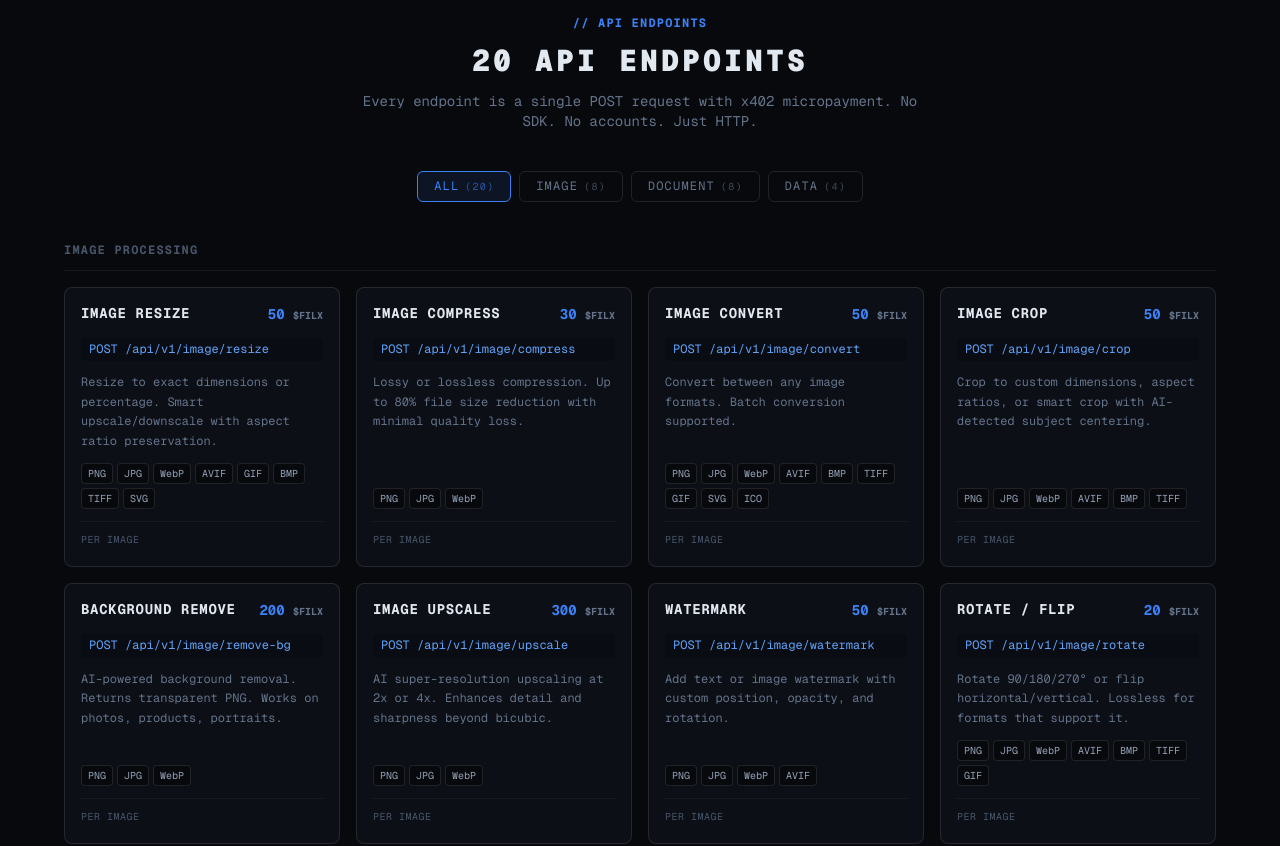
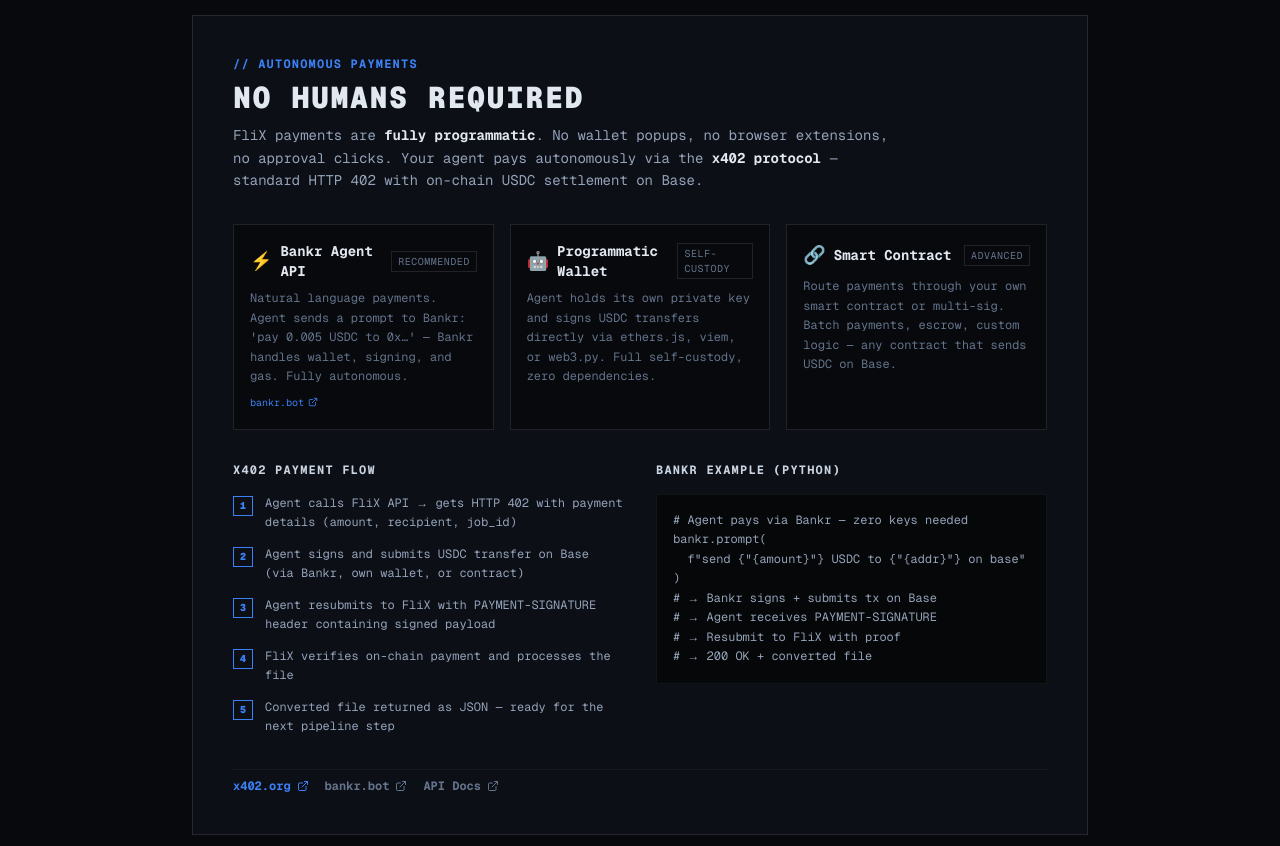
Before and after one commit to filx-io/filx, a Next.js app in the folder frontend/: page / in a window 1280 px wide. Shown: the part 3460-4306 px from the top of the page. Built offline with nearby package versions, Linux system fonts and the light colour scheme; no server answers.

Commit message:
fix bugs: USDC prices in all-tools, fix bankr-integration link/design, add BankrIntegration to page, rename FILX var in snippet

```diff
--- a/frontend/app/page.tsx
+++ b/frontend/app/page.tsx
@@ -4,6 +4,7 @@
 import { TerminalDemo } from "@/components/terminal-demo";
 import { Thesis } from "@/components/thesis";
 import { HowItWorks } from "@/components/how-it-works";
+import { BankrIntegration } from "@/components/bankr-integration";
 import { AllTools } from "@/components/all-tools";
 import { AgentSnippet } from "@/components/agent-snippet";
 import { UseCases } from "@/components/use-cases";
@@ -21,6 +22,7 @@
       <TerminalDemo />
       <Thesis />
       <HowItWorks />
+      <BankrIntegration />
       <AllTools />
       <AgentSnippet />
       <UseCases />
--- a/frontend/components/all-tools.tsx
+++ b/frontend/components/all-tools.tsx
@@ -21,7 +21,7 @@
     endpoint: "POST /api/v1/image/resize",
     desc: "Resize to exact dimensions or percentage. Smart upscale/downscale with aspect ratio preservation.",
     formats: ["PNG", "JPG", "WebP", "AVIF", "GIF", "BMP", "TIFF", "SVG"],
-    price: "50",
+    price: "$0.001",
     unit: "per image",
     category: "image",
   },
@@ -30,7 +30,7 @@
     endpoint: "POST /api/v1/image/compress",
     desc: "Lossy or lossless compression. Up to 80% file size reduction with minimal quality loss.",
     formats: ["PNG", "JPG", "WebP"],
-    price: "30",
+    price: "$0.001",
     unit: "per image",
     category: "image",
   },
@@ -39,7 +39,7 @@
     endpoint: "POST /api/v1/image/convert",
     desc: "Convert between any image formats. Batch conversion supported.",
     formats: ["PNG", "JPG", "WebP", "AVIF", "BMP", "TIFF", "GIF", "SVG", "ICO"],
-    price: "50",
+    price: "$0.001",
     unit: "per image",
     category: "image",
   },
@@ -48,7 +48,7 @@
     endpoint: "POST /api/v1/image/crop",
     desc: "Crop to custom dimensions, aspect ratios, or smart crop with AI-detected subject centering.",
     formats: ["PNG", "JPG", "WebP", "AVIF", "BMP", "TIFF"],
-    price: "50",
+    price: "$0.001",
     unit: "per image",
     category: "image",
   },
@@ -57,7 +57,7 @@
     endpoint: "POST /api/v1/image/remove-bg",
     desc: "AI-powered background removal. Returns transparent PNG. Works on photos, products, portraits.",
     formats: ["PNG", "JPG", "WebP"],
-    price: "200",
+    price: "$0.005",
     unit: "per image",
     category: "image",
   },
@@ -66,7 +66,7 @@
     endpoint: "POST /api/v1/image/upscale",
     desc: "AI super-resolution upscaling at 2x or 4x. Enhances detail and sharpness beyond bicubic.",
     formats: ["PNG", "JPG", "WebP"],
-    price: "300",
+    price: "$0.008",
     unit: "per image",
     category: "image",
   },
@@ -75,7 +75,7 @@
     endpoint: "POST /api/v1/image/watermark",
     desc: "Add text or image watermark with custom position, opacity, and rotation.",
     formats: ["PNG", "JPG", "WebP", "AVIF"],
-    price: "50",
+    price: "$0.001",
     unit: "per image",
     category: "image",
   },
@@ -84,7 +84,7 @@
     endpoint: "POST /api/v1/image/rotate",
     desc: "Rotate 90/180/270° or flip horizontal/vertical. Lossless for formats that support it.",
     formats: ["PNG", "JPG", "WebP", "AVIF", "BMP", "TIFF", "GIF"],
-    price: "20",
+    price: "$0.001",
     unit: "per image",
     category: "image",
   },
@@ -94,7 +94,7 @@
     endpoint: "POST /api/v1/pdf/to-markdown",
     desc: "High-fidelity conversion preserving headings, tables, lists, and code blocks. Ideal for RAG pipelines.",
     formats: ["PDF"],
-    price: "100",
+    price: "$0.002",
     unit: "per page",
     category: "document",
   },
@@ -103,7 +103,7 @@
     endpoint: "POST /api/v1/pdf/ocr",
     desc: "Extract text from scanned PDFs using OCR. Multi-language: English + Indonesian (Bahasa).",
     formats: ["PDF"],
-    price: "150",
+    price: "$0.004",
     unit: "per page",
     category: "document",
   },
@@ -112,7 +112,7 @@
     endpoint: "POST /api/v1/pdf/compress",
     desc: "Reduce PDF file size by optimizing images, fonts, and embedded resources inside the PDF.",
     formats: ["PDF"],
-    price: "100",
+    price: "$0.002",
     unit: "per file",
     category: "document",
   },
@@ -121,7 +121,7 @@
     endpoint: "POST /api/v1/pdf/merge",
     desc: "Combine multiple PDFs into a single document. Preserves bookmarks and page order.",
     formats: ["PDF"],
-    price: "100",
+    price: "$0.002",
     unit: "per job",
     category: "document",
   },
@@ -130,7 +130,7 @@
     endpoint: "POST /api/v1/pdf/split",
     desc: "Split a PDF by page ranges, every N pages, or at specific page boundaries.",
     formats: ["PDF"],
-    price: "100",
+    price: "$0.002",
     unit: "per job",
     category: "document",
   },
@@ -139,7 +139,7 @@
     endpoint: "POST /api/v1/pdf/rotate",
     desc: "Rotate individual pages or all pages of a PDF at 90, 180, or 270 degrees.",
     formats: ["PDF"],
-    price: "50",
+    price: "$0.001",
     unit: "per job",
     category: "document",
   },
@@ -148,7 +148,7 @@
     endpoint: "POST /api/v1/pdf/unlock",
     desc: "Remove password protection from encrypted PDFs. Returns an unlocked, accessible document.",
     formats: ["PDF"],
-    price: "100",
+    price: "$0.003",
     unit: "per file",
     category: "document",
   },
@@ -157,7 +157,7 @@
     endpoint: "POST /api/v1/pdf/to-image",
     desc: "Render PDF pages to high-resolution PNG or JPG images. Configurable DPI.",
     formats: ["PDF"],
-    price: "100",
+    price: "$0.002",
     unit: "per page",
     category: "document",
   },
@@ -167,8 +167,8 @@
     endpoint: "POST /api/v1/table/extract",
     desc: "Extract tables from PDFs or images to CSV or JSON. Preserves column headers and structure.",
     formats: ["PDF", "PNG", "JPG"],
-    price: "500",
-    unit: "per table",
+    price: "$0.003",
+    unit: "per page",
     category: "data",
   },
   {
@@ -176,7 +176,7 @@
     endpoint: "POST /api/v1/ocr/image",
     desc: "Extract text from images (photos, screenshots, scans). Returns plain text or structured JSON.",
     formats: ["PNG", "JPG", "WebP", "BMP", "TIFF"],
-    price: "150",
+    price: "$0.003",
     unit: "per image",
     category: "data",
   },
@@ -185,7 +185,7 @@
     endpoint: "POST /api/v1/html/to-pdf",
     desc: "Convert web pages or HTML strings to styled PDF. Supports CSS, custom fonts, and headers/footers.",
     formats: ["HTML", "URL"],
-    price: "100",
+    price: "$0.002",
     unit: "per page",
     category: "data",
   },
@@ -194,7 +194,7 @@
     endpoint: "POST /api/v1/markdown/to-pdf",
     desc: "Convert Markdown to a beautifully styled PDF. Code highlighting, tables, and images supported.",
     formats: ["Markdown"],
-    price: "100",
+    price: "$0.002",
     unit: "per page",
     category: "data",
   },
@@ -215,19 +215,20 @@
 
 function ToolCard({ tool }: { tool: Tool }) {
   return (
-    <div className="flex flex-col gap-3 rounded-lg border border-white/10 bg-[#0d0f17] p-4 hover:border-white/20 transition-colors">
-      {/* Name */}
+    <div className="flex flex-col gap-3 border border-white/10 bg-[#0d0f17] p-4 hover:border-white/20 transition-colors">
+      {/* Name + price */}
       <div className="flex items-start justify-between gap-2">
         <h3 className="font-mono font-bold text-slate-200 text-sm uppercase tracking-wider leading-snug">
           {tool.name}
         </h3>
-        <span className="flex-shrink-0 font-mono font-bold text-[#3b82f6] text-sm whitespace-nowrap">
-          {tool.price} <span className="text-[10px] text-slate-500">$FILX</span>
-        </span>
+        <div className="flex-shrink-0 text-right">
+          <span className="font-mono font-bold text-[#3b82f6] text-sm">{tool.price}</span>
+          <span className="font-mono text-[10px] text-slate-500 block">{tool.unit}</span>
+        </div>
       </div>
 
       {/* Endpoint */}
-      <code className="inline-block bg-[#0a0c14] px-2 py-0.5 rounded text-xs text-blue-400 font-mono break-all leading-relaxed">
+      <code className="inline-block bg-[#0a0c14] border border-white/5 px-2 py-1 text-xs text-[#3b82f6] font-mono break-all leading-relaxed">
         {tool.endpoint}
       </code>
 
@@ -239,18 +240,11 @@
         {tool.formats.map((fmt) => (
           <span
             key={fmt}
-            className="font-mono text-[10px] text-slate-400 border border-white/10 rounded px-1.5 py-0.5 bg-[#08090d]"
+            className="font-mono text-[10px] text-slate-400 border border-white/10 px-1.5 py-0.5 bg-[#08090d]"
           >
             {fmt}
           </span>
         ))}
-      </div>
-
-      {/* Unit */}
-      <div className="pt-1 border-t border-white/5">
-        <span className="font-mono text-[10px] text-slate-600 uppercase tracking-wider">
-          {tool.unit}
-        </span>
       </div>
     </div>
   );
@@ -288,7 +282,7 @@
             <button
               key={tab.id}
               onClick={() => setActiveTab(tab.id)}
-              className={`font-mono text-xs uppercase tracking-widest px-4 py-1.5 rounded-md border transition-colors ${
+              className={`font-mono text-xs uppercase tracking-widest px-4 py-1.5 border transition-colors ${
                 activeTab === tab.id
                   ? "border-[#3b82f6] text-[#3b82f6] bg-[#3b82f6]/10"
                   : "border-white/10 text-slate-500 hover:border-white/20 hover:text-slate-300"
@@ -309,7 +303,7 @@
               <h3 className="font-mono font-bold text-xs text-slate-600 uppercase tracking-widest border-b border-white/5 pb-3">
                 {SECTION_LABELS[section]}
               </h3>
-              <div className="grid grid-cols-1 sm:grid-cols-2 lg:grid-cols-3 xl:grid-cols-4 gap-4">
+              <div className="grid grid-cols-1 sm:grid-cols-2 lg:grid-cols-3 xl:grid-cols-4 gap-3">
                 {sectionTools.map((tool) => (
                   <ToolCard key={tool.endpoint} tool={tool} />
                 ))}
--- a/frontend/components/bankr-integration.tsx
+++ b/frontend/components/bankr-integration.tsx
@@ -25,7 +25,7 @@
 const HOW_IT_WORKS = [
   "Agent calls FliX API → gets HTTP 402 with payment details (amount, recipient, job_id)",
   "Agent signs and submits USDC transfer on Base (via Bankr, own wallet, or contract)",
-  "Agent resubmits to FliX with X-Payment-Tx header containing tx hash",
+  "Agent resubmits to FliX with PAYMENT-SIGNATURE header containing signed payload",
   "FliX verifies on-chain payment and processes the file",
   "Converted file returned as JSON — ready for the next pipeline step",
 ];
@@ -34,7 +34,7 @@
   return (
     <section className="py-20 px-4 border-t border-white/5">
       <div className="max-w-4xl mx-auto">
-        <div className="rounded-xl border border-white/10 bg-[#0d0f17] p-8 md:p-10 space-y-8">
+        <div className="border border-white/10 bg-[#0d0f17] p-8 md:p-10 space-y-8">
           {/* Header */}
           <div className="space-y-2">
             <p className="font-mono text-[#3b82f6] text-xs uppercase tracking-widest font-bold">
@@ -57,14 +57,14 @@
             {PAYMENT_OPTIONS.map((opt) => (
               <div
                 key={opt.title}
-                className="rounded-lg border border-white/10 bg-[#08090d] p-4 space-y-2"
+                className="border border-white/10 bg-[#08090d] p-4 space-y-2 hover:border-white/20 transition-colors"
               >
                 <div className="flex items-center justify-between">
                   <div className="flex items-center gap-2">
                     <span className="text-lg">{opt.icon}</span>
                     <span className="font-mono font-bold text-sm text-slate-200">{opt.title}</span>
                   </div>
-                  <span className="font-mono text-[10px] text-slate-500 border border-white/10 rounded px-1.5 py-0.5 uppercase tracking-wider">
+                  <span className="font-mono text-[10px] text-slate-500 border border-white/10 px-1.5 py-0.5 uppercase tracking-wider">
                     {opt.tag}
                   </span>
                 </div>
@@ -93,7 +93,7 @@
               <ol className="space-y-3">
                 {HOW_IT_WORKS.map((step, i) => (
                   <li key={i} className="flex gap-3 items-start">
-                    <span className="flex-shrink-0 w-5 h-5 rounded-full border border-[#3b82f6] flex items-center justify-center font-mono font-black text-[10px] text-[#3b82f6] mt-0.5">
+                    <span className="flex-shrink-0 w-5 h-5 border border-[#3b82f6] flex items-center justify-center font-mono font-black text-[10px] text-[#3b82f6] mt-0.5">
                       {i + 1}
                     </span>
                     <span className="font-mono text-xs text-slate-400 leading-relaxed">
@@ -109,15 +109,16 @@
               <h3 className="font-mono font-bold text-slate-300 text-xs uppercase tracking-widest">
                 Bankr Example (Python)
               </h3>
-              <div className="rounded-lg border border-white/5 bg-[#060709] p-4 overflow-x-auto">
+              <div className="border border-white/5 bg-[#060709] p-4 overflow-x-auto">
                 <pre className="font-mono text-xs text-slate-400 leading-relaxed">
-                  <code>{`# Agent pays via Bankr — zero keys
+                  <code>{`# Agent pays via Bankr — zero keys needed
 bankr.prompt(
-  f"send {amount} USDC to {addr} on base"
+  f"send {"{amount}"} USDC to {"{addr}"} on base"
 )
-# → Bankr signs + submits tx
-# → Agent gets tx_hash back
-# → Submit to FliX with proof`}</code>
+# → Bankr signs + submits tx on Base
+# → Agent receives PAYMENT-SIGNATURE
+# → Resubmit to FliX with proof
+# → 200 OK + converted file`}</code>
                 </pre>
               </div>
             </div>
@@ -144,9 +145,7 @@
               <ExternalLink className="w-3 h-3" />
             </a>
             <a
-              href={`${process.env.NEXT_PUBLIC_API_URL ?? "https://api.filx.io"}/docs`}
-              target="_blank"
-              rel="noopener noreferrer"
+              href="https://filx.io/docs"
               className="inline-flex items-center gap-1.5 font-mono text-xs font-bold text-slate-500 hover:text-slate-300 transition-colors"
             >
               API Docs
```
Also changed, not shown: frontend/components/agent-snippet.tsx (+4 -4 lines).
